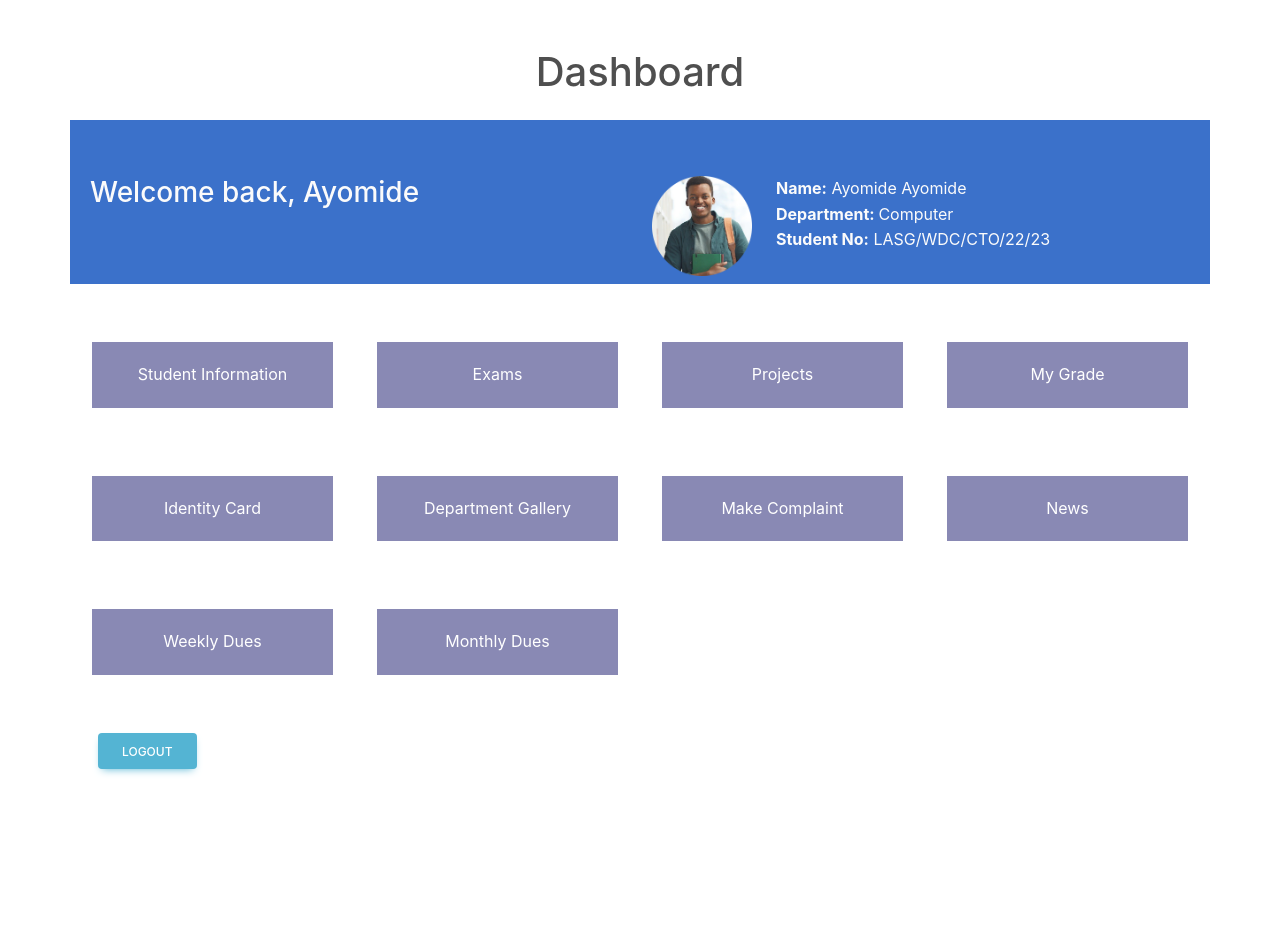
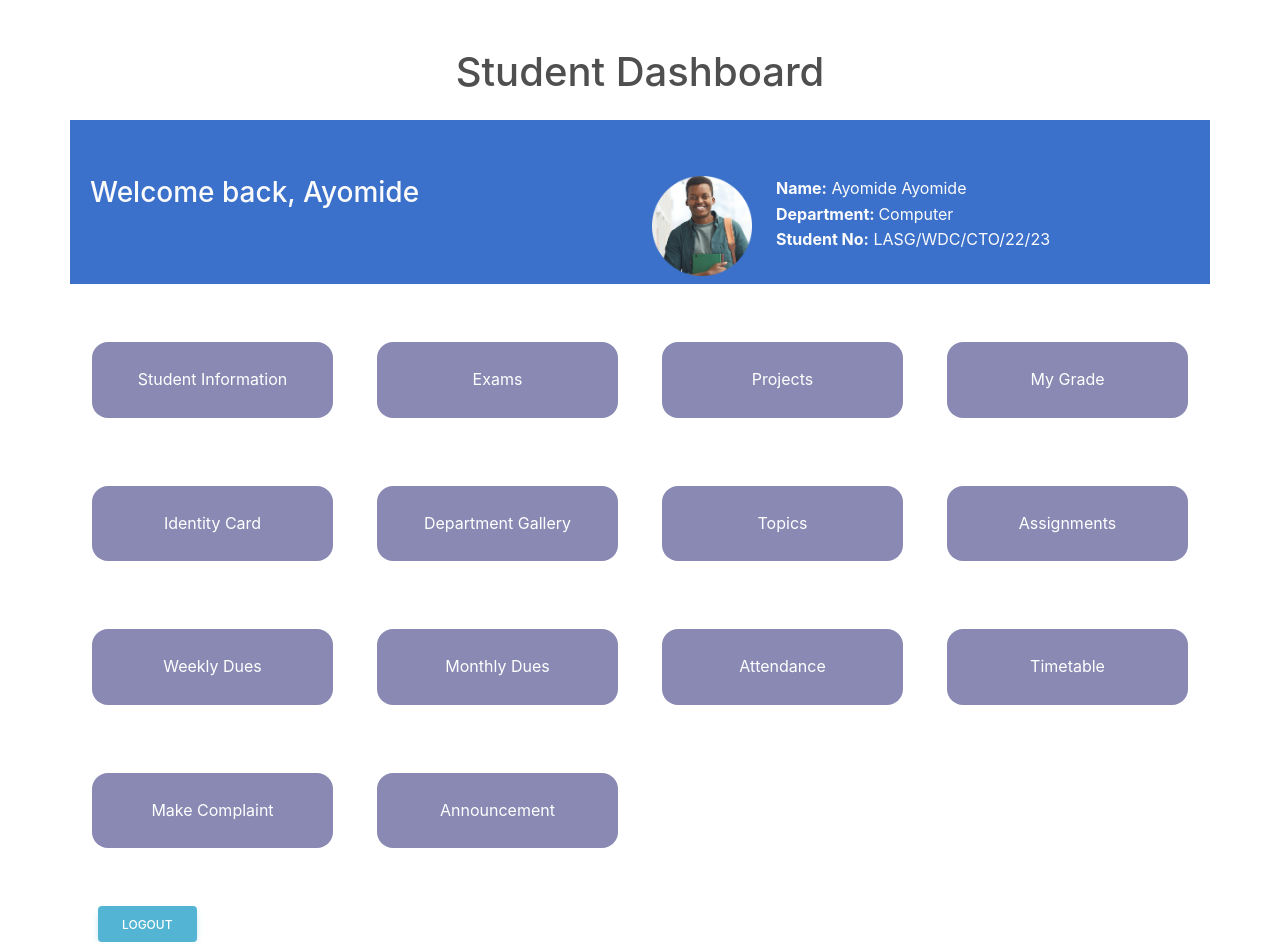
Before and after one commit to Lade06/wdc-site, a React (Create React App) app: page /dashboard in a window 1280 px wide. Before the commit the page ends 800 px from the top, so only its background shows below. Built offline with nearby package versions, Linux system fonts and the light colour scheme.

Commit message:
added more content to the dashboard

```diff
--- a/src/Components/navbar.js
+++ b/src/Components/navbar.js
@@ -83,6 +83,21 @@ const Navbar = () => {
                       Textile
                     </a>
                   </li>
+                  <li>
+                    <a className="dropdown-item" href="/">
+                      Barbing
+                    </a>
+                  </li>
+                  <li>
+                    <a className="dropdown-item" href="/">
+                      Adult Literacy
+                    </a>
+                  </li>
+                  <li>
+                    <a className="dropdown-item" href="/">
+                    Hair Dressing
+                    </a>
+                  </li>
                 </ul>
               </li>
               <li className="nav-item">
--- a/src/pages/dashBoard.css
+++ b/src/pages/dashBoard.css
@@ -1,9 +1,10 @@
 .custom-box{
     background-color: rgb(137, 137, 180);
-    padding: 20px;
+    padding: 25px;
     text-align: center;
     margin: 10px;
     color: white;
+    border-radius: 1em;
 
 }
 
--- a/src/pages/dashBoard.js
+++ b/src/pages/dashBoard.js
@@ -16,7 +16,7 @@ const DashBoard = () => {
       <div className="container">
         <div className="row">
           <div className="col-md-12">
-            <h1 className="text-center mt-5">Dashboard</h1>
+            <h1 className="text-center mt-5">Student Dashboard</h1>
           </div>
         </div>
         <div className="row bg-primary p-2 text-light  mt-3 ">
@@ -63,10 +63,10 @@ const DashBoard = () => {
             <div className="custom-box">Department Gallery</div>
           </div>
           <div className="col-md-6 col-lg-3">
-            <div className="custom-box">Make Complaint</div>
+            <div className="custom-box">Topics</div>
           </div>
           <div className="col-md-6 col-lg-3">
-            <div className="custom-box">News</div>
+            <div className="custom-box">Assignments</div>
           </div>
         </div>
 
@@ -77,6 +77,26 @@ const DashBoard = () => {
           <div className="col-md-6 col-lg-3">
             <div className="custom-box">Monthly Dues</div>
           </div>
+          <div className="col-md-6 col-lg-3">
+            <div className="custom-box">Attendance</div>
+          </div>
+          <div className="col-md-6 col-lg-3">
+            <div className="custom-box">Timetable</div>
+          </div>
+        </div>
+        <div className="row mt-5">
+          <div className="col-md-6 col-lg-3">
+            <div className="custom-box">Make Complaint</div>
+          </div>
+          <div className="col-md-6 col-lg-3">
+            <div className="custom-box">Announcement</div>
+          </div>
+          {/* <div className="col-md-6 col-lg-3">
+            <div className="custom-box">Make Complaint</div>
+          </div>
+          <div className="col-md-6 col-lg-3">
+            <div className="custom-box">News</div>
+          </div> */}
         </div>
         <div className="row">
           <div className="col-md-12">
```
